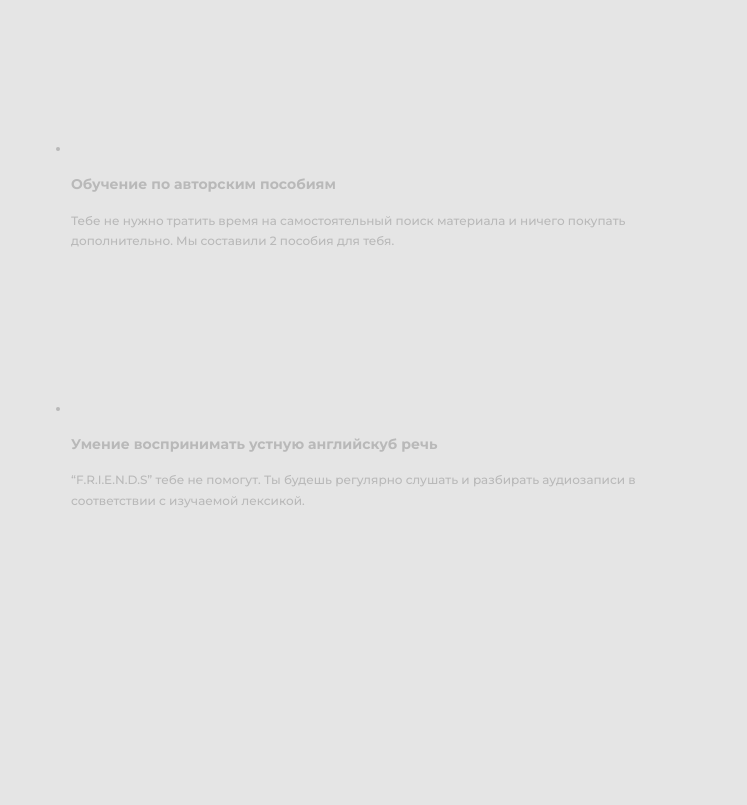
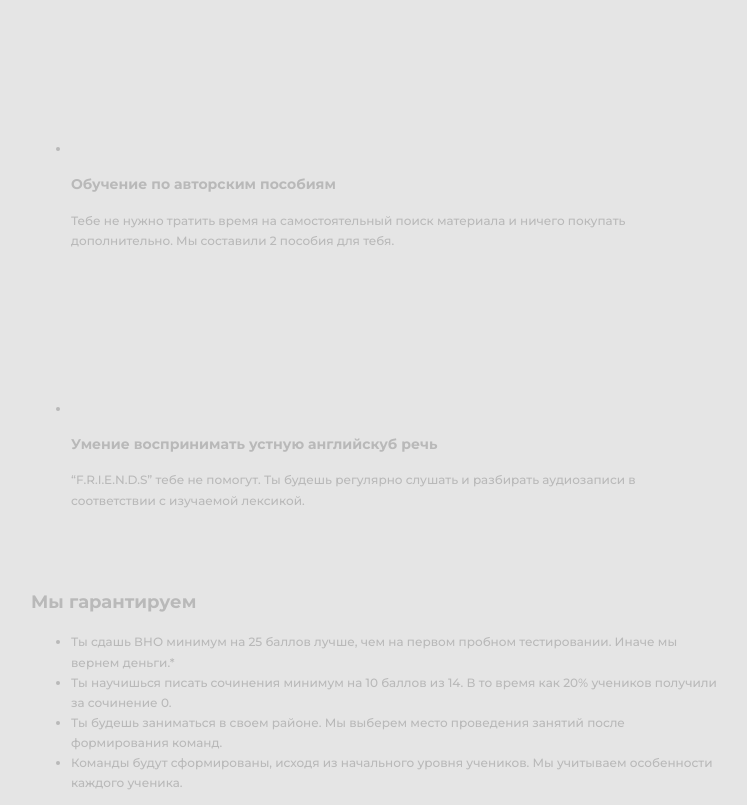
Before and after one commit to Irina-Blazhevich/group-project, a website built with Parcel: page src/index.html in a window 1280 px wide. Shown: the part 1023-1828 px from the top of the page, without its empty margins (265-1012 px from the left). Before the commit the page ends 1596 px from the top, so only its background shows below. Built offline with nearby package versions, Linux system fonts and the light colour scheme.

Commit message:
сделал разметку сегкции Мы гарантируем
Разметка+svg иконка в секции. Без стилей

```diff
--- a/src/index.html
+++ b/src/index.html
@@ -9,6 +9,7 @@
   </head>
   <body>
     <include src="./partials/methods-section.html"></include>
+    <include src="./partials/guaranties.html"></include>
 
     <!-- Скрипт идёт последним в разметке. В нём уже подключен главный SASS-файл. -->
     <script src="./index.js"></script>
--- /dev/null
+++ b/src/partials/guaranties.html
@@ -0,0 +1,28 @@
+<section class="guaranties-section">
+  <div class="container">
+    <h2 class="guaranties-section-title">Мы гарантируем</h2>
+  </div>
+  <div class="guaranties-wrap container">
+    <ul class="guaranties-list">
+      <li class="guaranties-item">
+        Ты сдашь ВНО минимум на 25 баллов лучше, чем на первом пробном
+        тестировании. Иначе мы вернем деньги.<span class="guaranties-asterisk"
+          >*</span>
+      </li>
+      <li class="guaranties-item">
+        Ты научишься писать сочинения минимум на 10 баллов из 14.
+        <span class="guaranties-accent"
+          >В то время как 20% учеников получили за сочинение 0.</span
+        >
+      </li>
+      <li class="guaranties-item">
+        Ты будешь заниматься в своем районе. Мы выберем место проведения занятий
+        после формирования команд.
+      </li>
+      <li class="guaranties-item">
+        Команды будут сформированы, исходя из начального уровня учеников. Мы
+        учитываем особенности каждого ученика.
+      </li>
+    </ul>
+  </div>
+</section>
```
Also changed, not shown: src/images/demo.jpg (deleted), src/images/icons/fire.svg (added).
